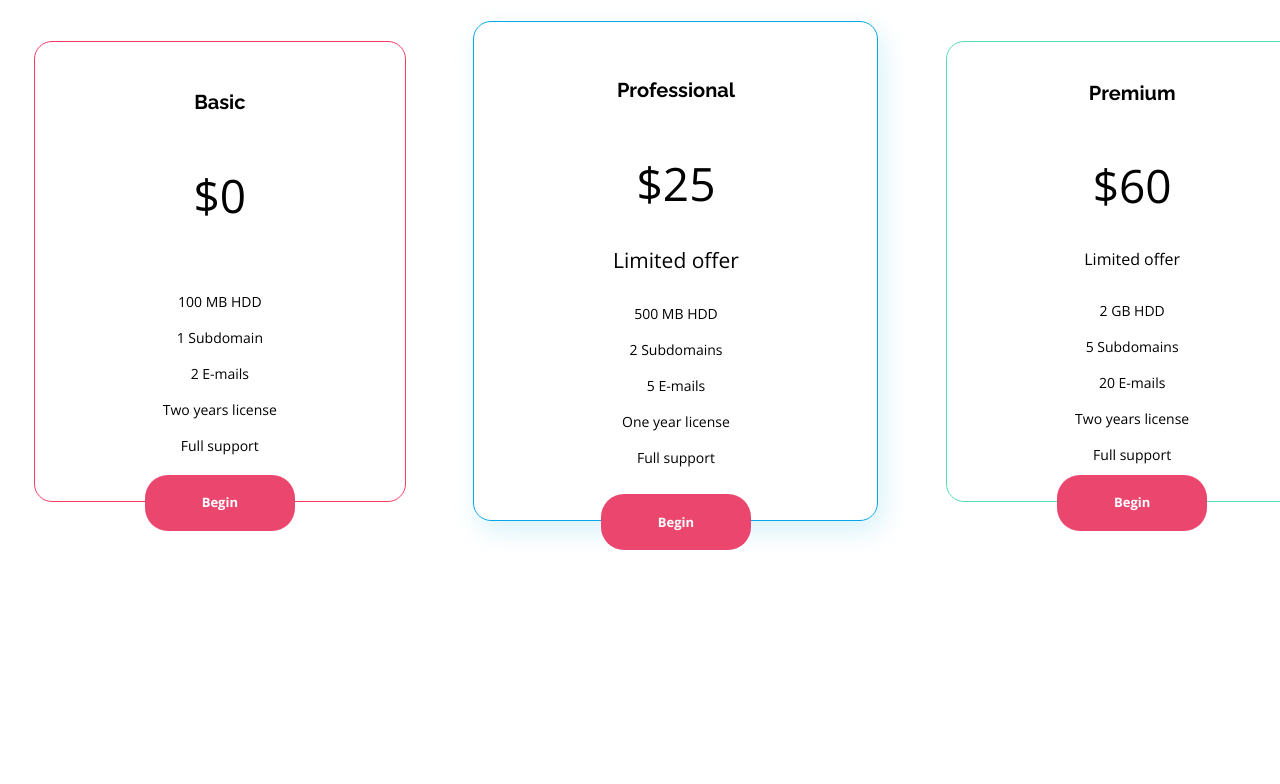
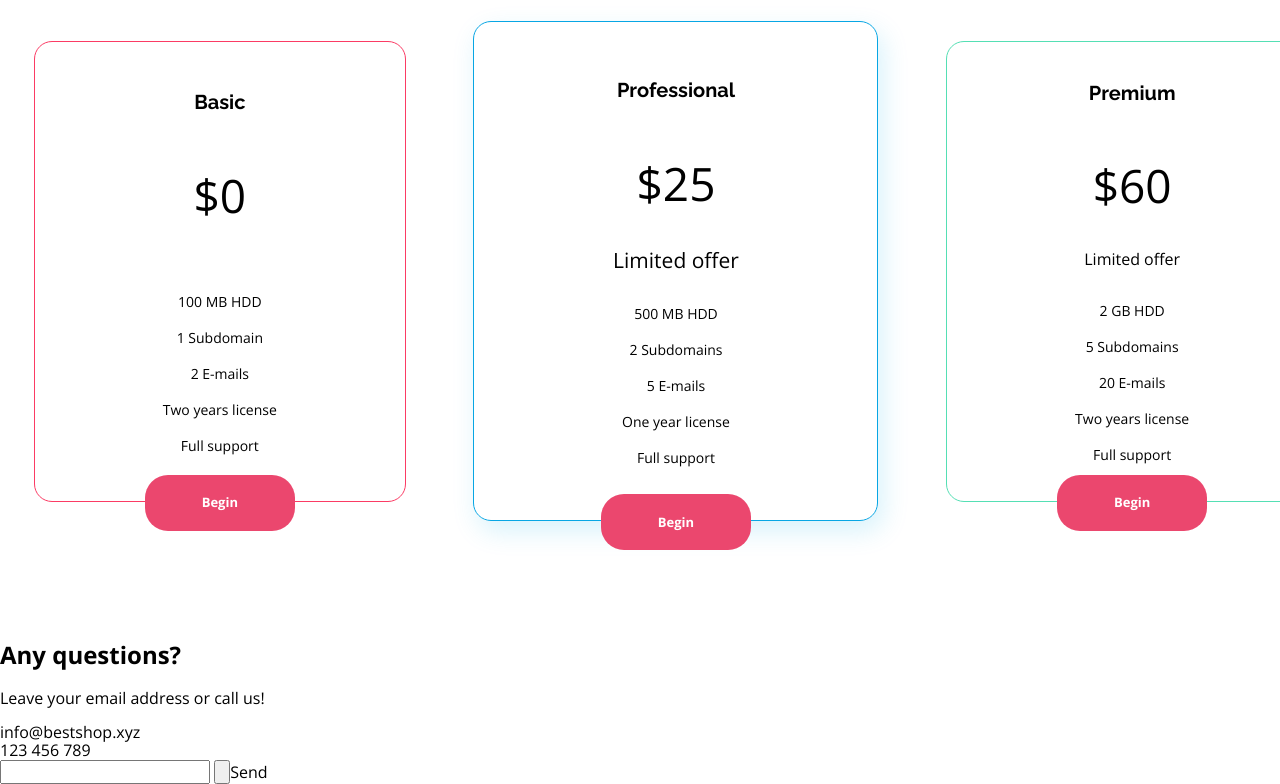
Before and after one commit to Wotwi/best_shop_, a plain HTML site: page index.html in a window 1280 px wide. Shown: the part 3278-4062 px from the top of the page. Before the commit the page ends 3899 px from the top, so only its background shows below. Drawn offline with nearby package versions, Linux system fonts and the light colour scheme.

Commit message:
html and css selectors for contact page

```diff
--- a/index.html
+++ b/index.html
@@ -150,7 +150,15 @@
     </div>
 </section>
 
-
+<section class="contact__section container">
+    <h2 class="contact__header">Any questions?</h2>
+    <p class="contact__description">Leave your email address or call us!</p>
+    <div class="contact__email">info@bestshop.xyz</div>
+    <div class="contact__phone">123 456 789</div>
+    <form class="contact__form" action="get"></form>
+    <input type="text"</input>
+    <input type="button" class="contact__btn">Send</input>
+</section>
 
 </body>
 </html>
--- a/src/css/styles.css
+++ b/src/css/styles.css
@@ -370,3 +370,17 @@ a {
 }
 
 /*Below are css selectors for form page*/
+
+.contact__section {}
+
+.contact__section .contact__header {}
+
+.contact__section .contact__description {}
+
+.contact__section .contact__email {}
+
+.contact__section .contact__phone {}
+
+.contact__section .contact__form {}
+
+.contact__section .contact__btn {}
```
